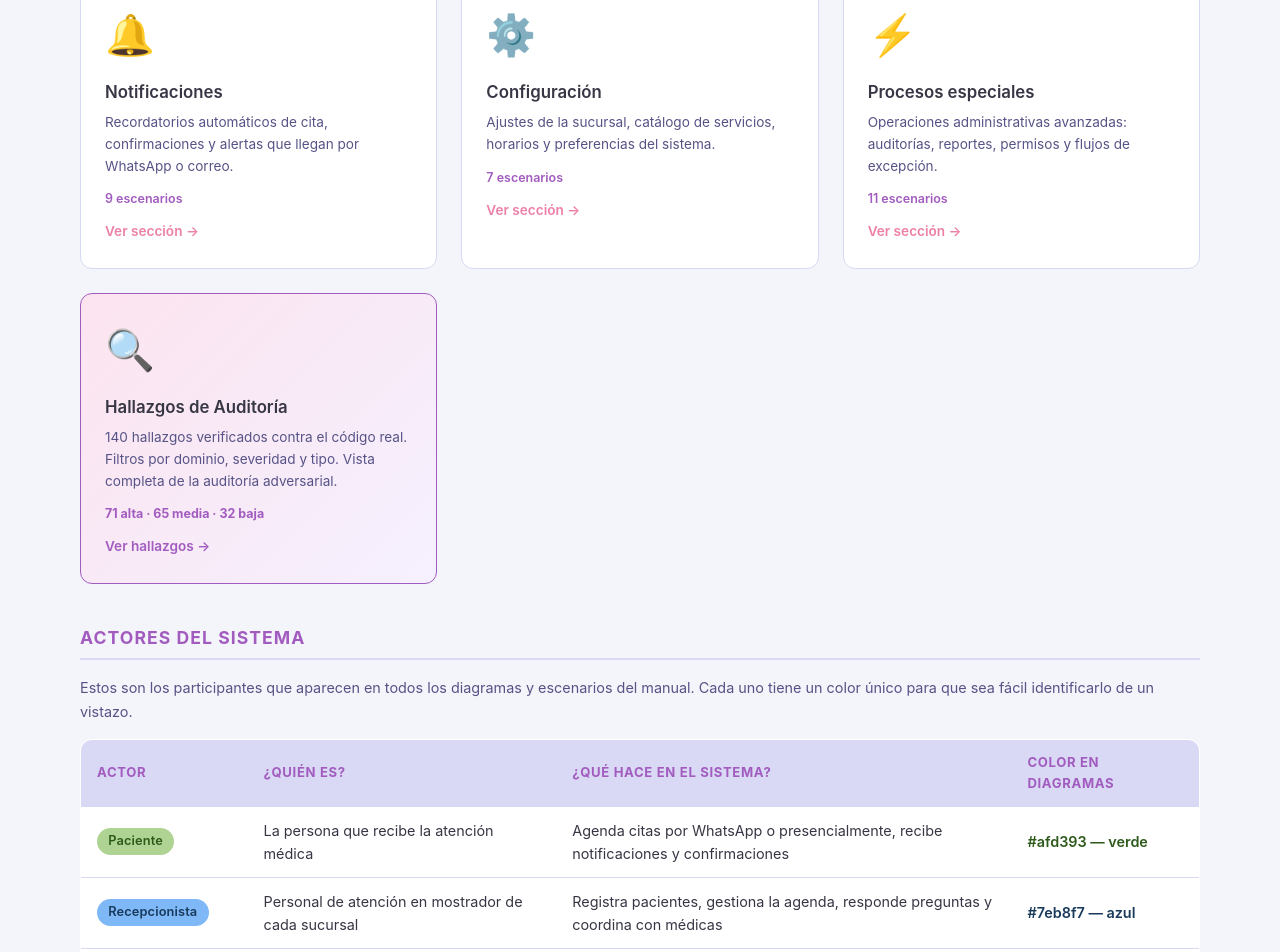
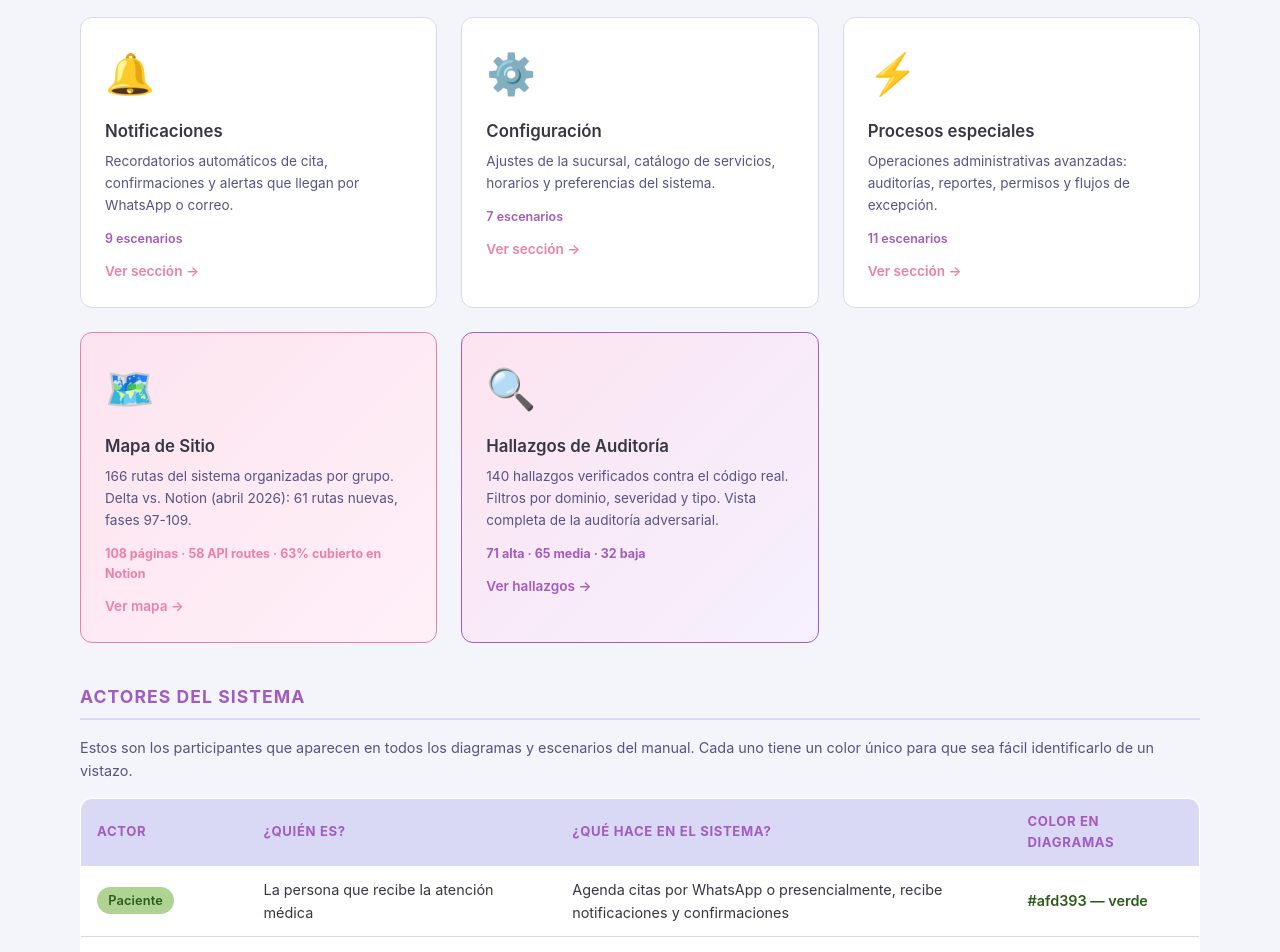
Before and after one commit to AngelLCJ/manual-operativo-rm, a plain HTML site: page index.html in a window 1280 px wide. Shown: the part 1309-2261 px from the top of the page. Drawn offline with Linux system fonts and the light colour scheme; a script that the page names is missing.

Commit message:
docs(manual): agregar Mapa de Sitio y Hallazgos al nav + grid de dominios del índice

```diff
--- a/index.html
+++ b/index.html
@@ -76,6 +76,8 @@ body{font-family:-apple-system,BlinkMacSystemFont,"Segoe UI",sans-serif;backgrou
   <a href="07-notificaciones.html">🔔 Notificaciones</a>
   <a href="08-configuracion.html">⚙️ Configuración</a>
   <a href="09-procesos.html">⚡ Procesos</a>
+  <a href="10-mapa-de-sitio.html">🗺️ Mapa de Sitio</a>
+  <a href="hallazgos.html">🔍 Hallazgos</a>
 </nav>
 
 <main class="main">
@@ -177,6 +179,14 @@ body{font-family:-apple-system,BlinkMacSystemFont,"Segoe UI",sans-serif;backgrou
       <p>Operaciones administrativas avanzadas: auditorías, reportes, permisos y flujos de excepción.</p>
       <div class="domain-meta">11 escenarios</div>
       <div class="domain-cta">Ver sección →</div>
+    </a>
+
+    <a class="domain-card" href="10-mapa-de-sitio.html" style="border-color:#ed80a8;background:linear-gradient(135deg,#fce4ef 0%,#fff0f8 100%);">
+      <div class="domain-icon">🗺️</div>
+      <h3>Mapa de Sitio</h3>
+      <p>166 rutas del sistema organizadas por grupo. Delta vs. Notion (abril 2026): 61 rutas nuevas, fases 97-109.</p>
+      <div class="domain-meta" style="color:#ed80a8;font-weight:700;">108 páginas · 58 API routes · 63% cubierto en Notion</div>
+      <div class="domain-cta" style="color:#ed80a8;">Ver mapa →</div>
     </a>
 
     <a class="domain-card" href="hallazgos.html" style="border-color:#a25cbf;background:linear-gradient(135deg,#fce4ef 0%,#f5f0ff 100%);">
```
